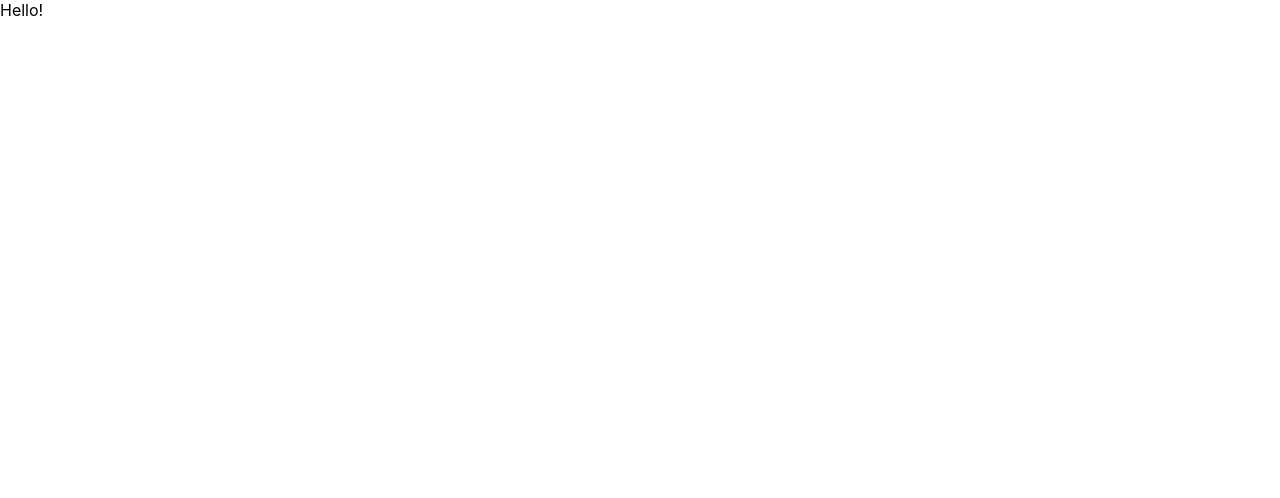
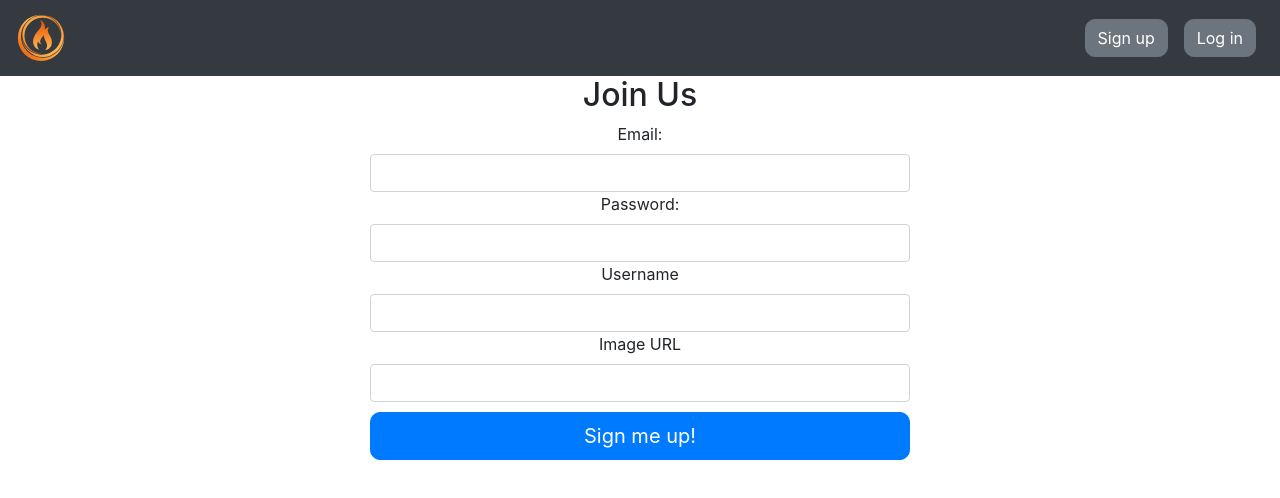
Before and after one commit to andrew362/message-board, a React (Create React App) app in the folder client/: page /signup in a window 1280 px wide. Shown: the top 498 px of the page. Built offline with nearby package versions, Linux system fonts and the light colour scheme.

Commit message:
simple auth form

```diff
--- a/client/public/index.html
+++ b/client/public/index.html
@@ -25,6 +25,7 @@
       Learn how to configure a non-root public URL by running `npm run build`.
     -->
     <title>React App</title>
+    <link rel="stylesheet" href="https://stackpath.bootstrapcdn.com/bootstrap/4.4.1/css/bootstrap.min.css" integrity="sha384-Vkoo8x4CGsO3+Hhxv8T/Q5PaXtkKtu6ug5TOeNV6gBiFeWPGFN9MuhOf23Q9Ifjh" crossorigin="anonymous">
   </head>
   <body>
     <noscript>You need to enable JavaScript to run this app.</noscript>
--- /dev/null
+++ b/client/src/components/AuthForm.js
@@ -0,0 +1,79 @@
+import React, { useState } from 'react';
+
+const AuthForm = props => {
+  const [state, setState] = useState({
+    email: '',
+    username: '',
+    password: '',
+    profileImageUrl: ''
+  });
+
+  const { heading, buttonText, signin, signup } = props;
+  const { email, username, password, profileImageUrl } = state;
+
+  const onChangeHandler = e => {
+    const newState = { ...state, [e.target.name]: e.target.value };
+    setState(newState);
+  };
+
+  const onSubmitHandler = () => {};
+
+  return (
+    <div className="row justify-content-md-center text-center">
+      <div className="col-md-6">
+        <form onSubmit={onSubmitHandler}>
+          <h2>{heading}</h2>
+          <label htmlFor="email">Email:</label>
+          <input
+            type="text"
+            className="form-control"
+            id="email"
+            name="email"
+            value={email}
+            onChange={onChangeHandler}
+          />
+          <label htmlFor="password">Password:</label>
+          <input
+            type="password"
+            className="form-control"
+            id="password"
+            name="password"
+            value={password}
+            onChange={onChangeHandler}
+          />
+          {signup && (
+            <div>
+              <label htmlFor="username">Username</label>
+              <input
+                autoComplete="off"
+                className="form-control"
+                id="username"
+                name="username"
+                onChange={onChangeHandler}
+                type="text"
+                value={username}
+              />
+              <label htmlFor="image-url">Image URL</label>
+              <input
+                autoComplete="off"
+                className="form-control"
+                id="image-url"
+                name="profileImageUrl"
+                onChange={onChangeHandler}
+                type="text"
+                value={profileImageUrl}
+              />
+            </div>
+          )}
+          <button type="submit" className="btn btn-primary btn-block btn-lg">
+            {buttonText}
+          </button>
+        </form>
+      </div>
+    </div>
+  );
+};
+
+const mapStateToProps = state => {};
+
+export default AuthForm;
--- /dev/null
+++ b/client/src/components/Homepage.js
@@ -0,0 +1,13 @@
+import React from 'react';
+import {Link} from 'react-router-dom';
+
+const Homepage = (props) => {
+    return(
+        <div className='homel-hero container-fluid text-center'>
+            <h1>Welcome</h1>
+            <Link type='button' className='btn btn-primary' to='/signin'>Sign in</Link>
+        </div>
+    );
+}
+
+export default Homepage;
--- a/client/src/containers/App.js
+++ b/client/src/containers/App.js
@@ -1,14 +1,16 @@
 import React from 'react';
-import {Provider} from 'react-redux';
-import {store} from '../store';
-import {BrowserRouter as Router} from 'react-router-dom';
-
+import { Provider } from 'react-redux';
+import { store } from '../store';
+import { BrowserRouter as Router } from 'react-router-dom';
+import Navbar from './Navbar';
+import Main from './Main';
 
 const App = () => (
   <Provider store={store}>
     <Router>
-      <div>
-        Hello!
+      <div className="onboarding">
+        <Navbar />
+        <Main />
       </div>
     </Router>
   </Provider>
--- /dev/null
+++ b/client/src/containers/Main.js
@@ -0,0 +1,25 @@
+import React from 'react';
+import { Switch, Route, withRouter, Redirect } from 'react-router-dom';
+import { connect } from 'react-redux';
+import Homepage from '../components/Homepage';
+import AuthForm from '../components/AuthForm';
+
+const Main = (props) => {
+  return (
+    <div className="container">
+      <Switch>
+        <Route exact={true} path="/" render={props => <Homepage {...props} />} />
+        <Route exact={true} path="/signin" render={props => <AuthForm signin buttonText='Log In!' heading='Welcome Back' {...props} />} />
+        <Route exact={true} path="/signup" render={props => <AuthForm signup buttonText='Sign me up!' heading='Join Us' {...props} />} />
+      </Switch>
+    </div>
+  );
+};
+
+const mapStateToProps = state => {
+  return {
+    currentUser: state.currentUser
+  };
+};
+
+export default withRouter(connect(mapStateToProps, null)(Main));
--- /dev/null
+++ b/client/src/containers/Navbar.js
@@ -0,0 +1,32 @@
+import React from 'react';
+import { Link } from 'react-router-dom';
+import { connect } from 'react-redux';
+import Logo from "../images/logo.svg";
+
+const Navbar = () => {
+  return (
+    <nav className="navbar navbar-expand navbar-dark bg-dark">
+      <div className="container-fluid">
+        <Link to="/" className="navbar-brand">
+          <img style={{width: '50px'}} src={Logo} alt="Home" />
+        </Link>
+        <ul className="nav navbar-nav navbar-right">
+          <li>
+            <Link className='btn btn-secondary m-2' to="/signup">Sign up</Link>
+          </li>
+          <li>
+            <Link className='btn btn-secondary m-2' to="/signin">Log in</Link>
+          </li>
+        </ul>
+      </div>
+    </nav>
+  );
+};
+
+const mapStateToProps = state => {
+  return {
+    currentUser: state.currentUser
+  };
+};
+
+export default connect(mapStateToProps, null)(Navbar);
--- a/client/src/index.css
+++ b/client/src/index.css
@@ -11,3 +11,8 @@ code {
   font-family: source-code-pro, Menlo, Monaco, Consolas, 'Courier New',
     monospace;
 }
+
+.btn {
+  border-radius: 10px;
+  margin: 10px 0;
+}
```
Also changed, not shown: client/src/images/logo.svg (added).
